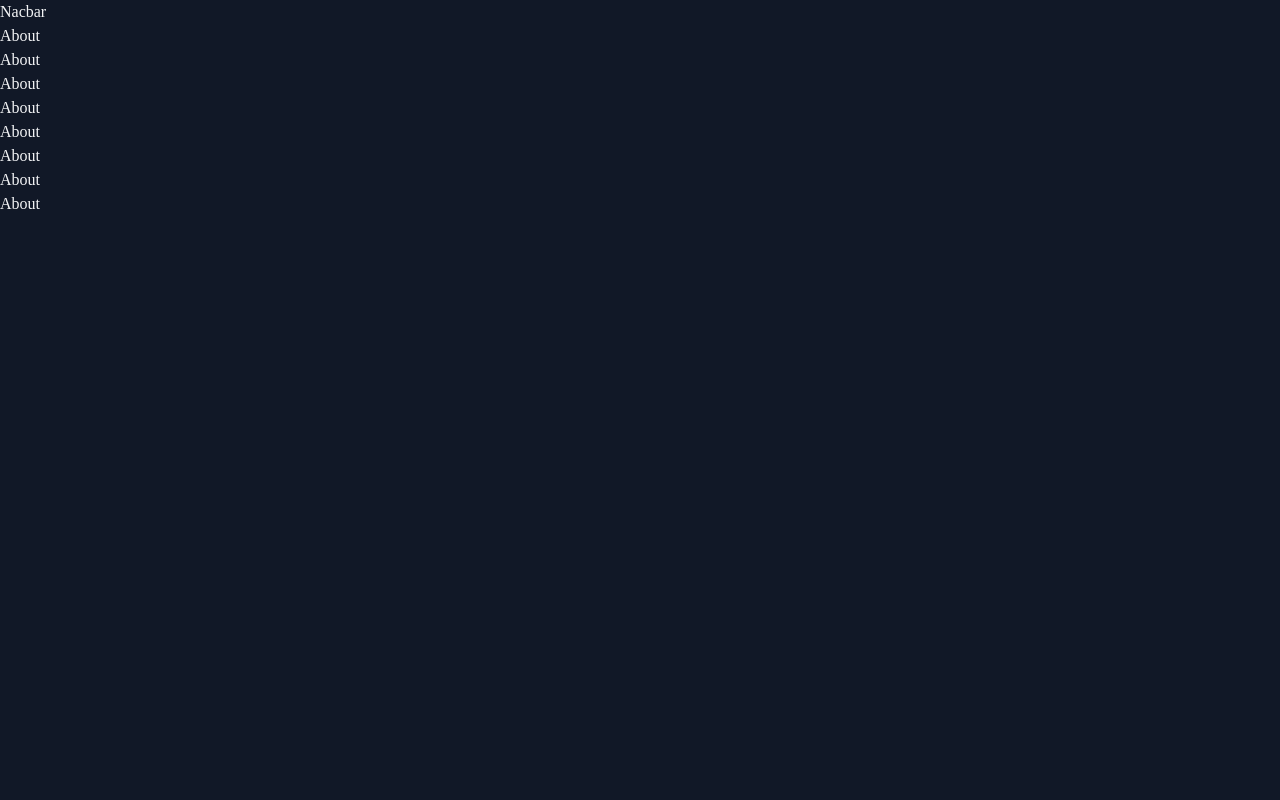
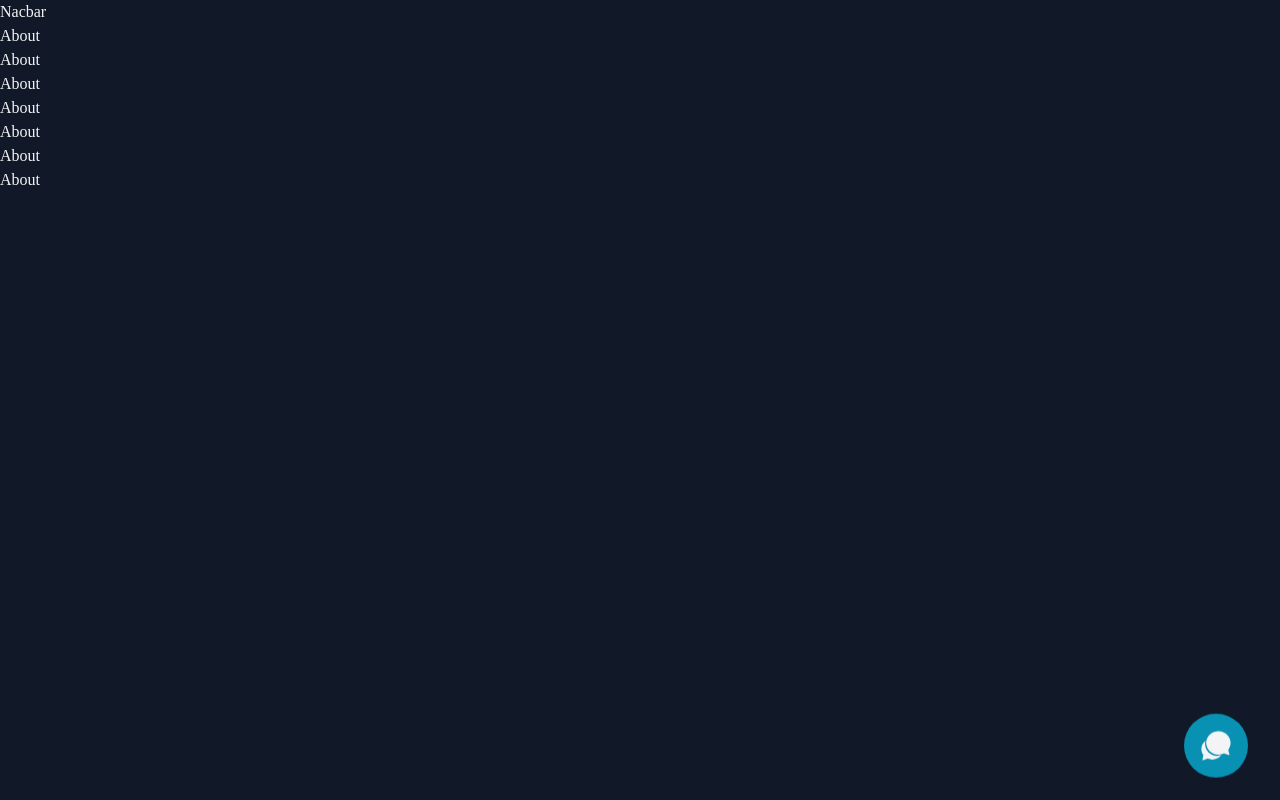
Before and after one commit to Selani00/My-Portfolio, a React (Vite) app: page / in a window 1280 px wide. Built offline with nearby package versions, Linux system fonts and the light colour scheme.

Commit message:
Bouncing chat icon added

```diff
--- a/package.json
+++ b/package.json
@@ -11,7 +11,8 @@
   },
   "dependencies": {
     "react": "^18.2.0",
-    "react-dom": "^18.2.0"
+    "react-dom": "^18.2.0",
+    "react-icons": "^5.0.1"
   },
   "devDependencies": {
     "@types/react": "^18.2.55",
--- a/src/Components/Bot.jsx
+++ b/src/Components/Bot.jsx
@@ -1,7 +1,14 @@
 import React from "react";
+import { IoIosChatbubbles } from "react-icons/io";
 
 const Bot = () => {
-  return <div>About</div>;
+  return (
+    <div className="fixed bottom-5 sm:right-8 right-4 z-[999] cursor-pointer text-4xl bg-cyan-600 w-16 h-16 flex items-center
+    justify-center rounded-full animate-bounce">
+        <IoIosChatbubbles />
+    </div>
+
+  );
 };
 
 export default Bot;
```
Also changed, not shown: 1 other file (tests, documents, lock files or other folders).
